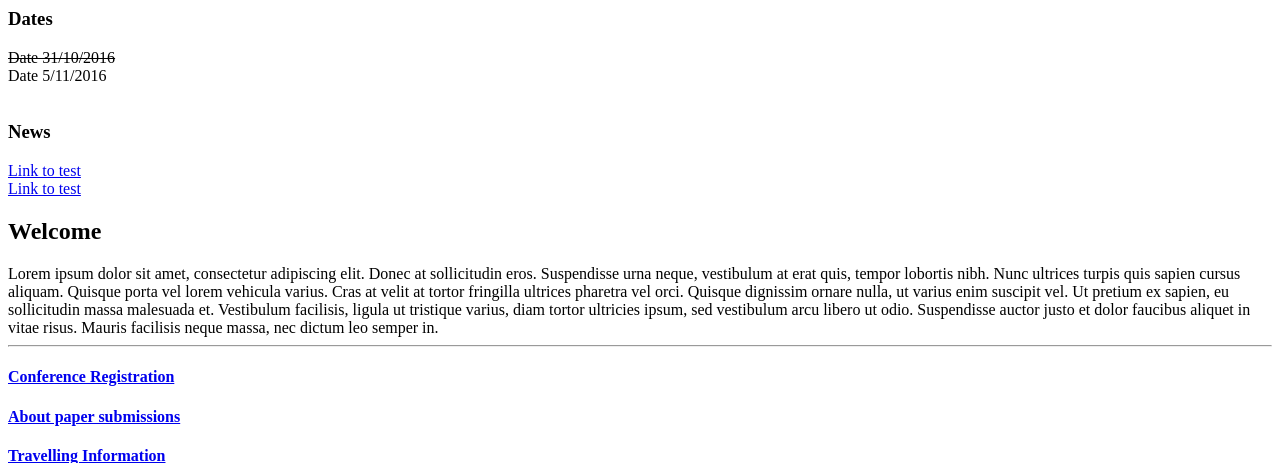
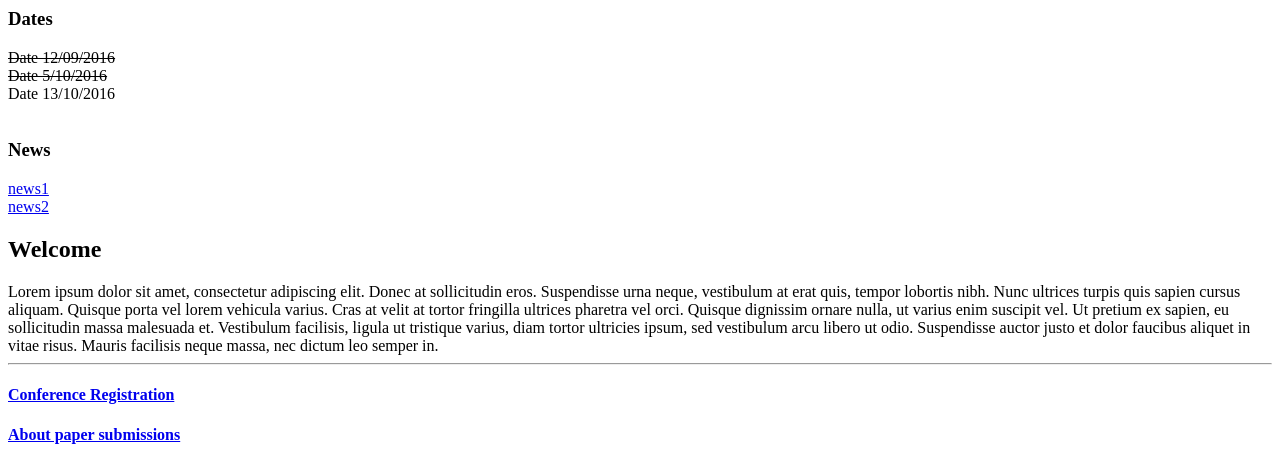
Before and after one commit to ThanosAvg/euromed-2016-remaster, a PHP site: page / in a window 1280 px wide. Shown: the top 463 px of the page. Run offline with PHP 8.4, Linux system fonts and the light colour scheme; some libraries are stand-ins or nearby versions.

Commit message:
news and dates

```diff
--- a/src/views/home/index.php
+++ b/src/views/home/index.php
@@ -4,11 +4,12 @@
   	<div class="row">
   	  <div class="col-md-2">
   	  	<h3>Dates</h3>
-  	  	<span class="side-text"><strike>Date 31/10/2016</strike></span><br>
-  	  	<span class="side-text">Date 5/11/2016</span><br><br>
+  	  	<span class="side-text"><strike>Date 12/09/2016</strike></span><br>
+  	  	<span class="side-text"><strike>Date 5/10/2016</strike></span><br>
+        <span class="side-text">Date 13/10/2016</span><br><br>
   	  	<h3>News</h3>
-  	  	<a class="side-text" href="#">Link to test</a><br>
-  	  	<a class="side-text" href="#">Link to test</a>
+  	  	<a class="side-text" href="<?=PUBLIC_ROOT?>/base/empty">news1</a><br>
+  	  	<a class="side-text" href="<?=PUBLIC_ROOT?>/base/empty">news2</a>
   	  </div>
   	  <div class="col-md-10">
   	  	<h2>Welcome</h2>
```
